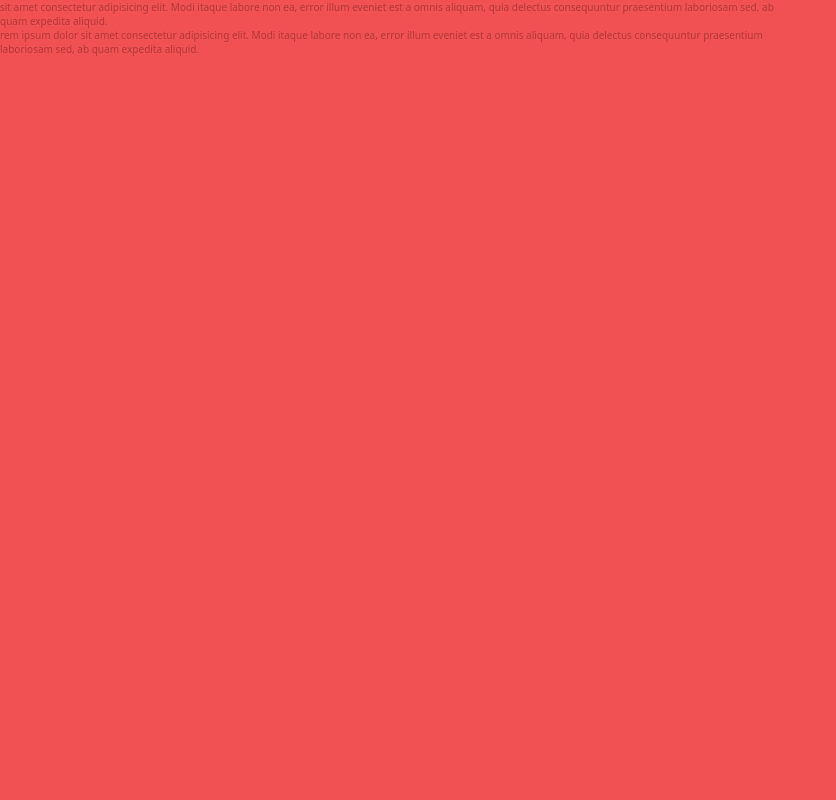
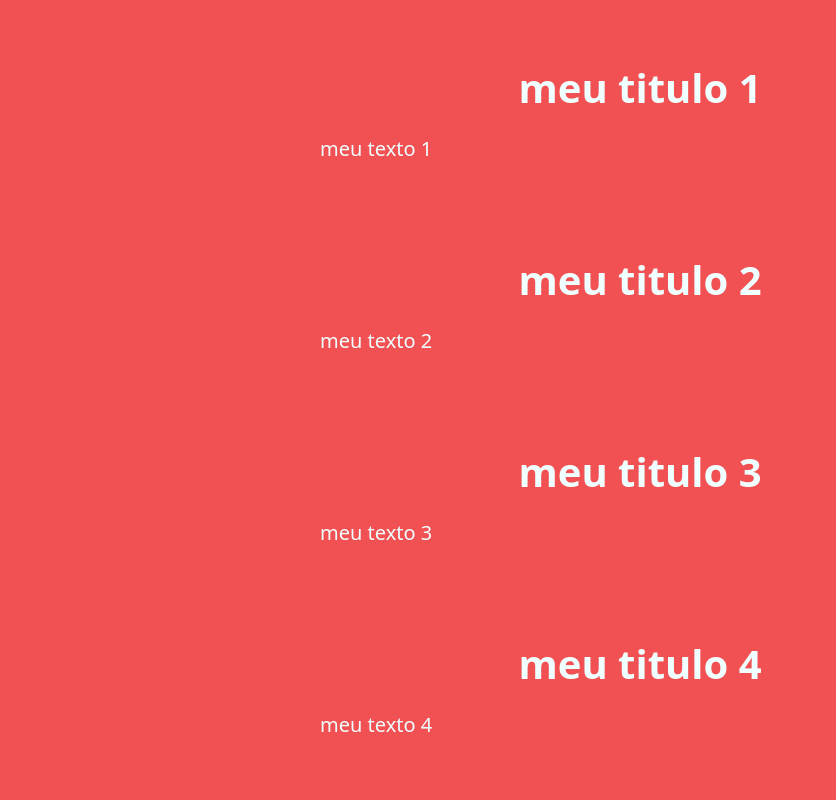
Before and after one commit to DinaldoLover911lucas/codespaces-react, a React (Vite) app: page / in a window 1280 px wide. Shown: the top 800 px of the page, without its empty margins (0-836 px from the left). Built offline with nearby package versions, Linux system fonts and the light colour scheme.

Commit message:
dia 23/05

```diff
--- a/src/App.jsx
+++ b/src/App.jsx
@@ -2,15 +2,23 @@
 import "./styles/global.css";
 import { MyText } from "./components/MyText";
 
+export default function App() {
 
-export default function App() {
+  const texts = [
+    {title: "meu titulo 1", text: "meu texto 1"},
+    {title: "meu titulo 2", text: "meu texto 2"},
+    {title: "meu titulo 3", text: "meu texto 3"},
+    {title: "meu titulo 4", text: "meu texto 4"},
+    {title: "meu titulo 5", text: "meu texto 5"},
+  ];
+
+
   return (
-    <><MyText>
-      <MyText><h1>My Text</h1>
-      <p> amet consectetur adipisicing elit. Modi itaque labore non ea, error illum eveniet est a omnis aliquam, quia delectus consequuntur praesentium laboriosam sed, ab quam expedita aliquid.
-      </p></MyText>
-    </MyText>
-
+    // React Fragment
+    <>
+    {texts.map((text, index) => (
+      <MyText key={index} title={text.title}>{text.text}</MyText>
+    ))}
     </>
   );
 }
--- a/src/components/MyText.jsx
+++ b/src/components/MyText.jsx
@@ -1,19 +1,14 @@
-import styles from './MyText.module.css';
 
+import styles from "./MyText.module.css";
 
-
-export function MyText({ text }) {
+export function MyText({ title, children, texts }) {
   return (
     <div className={styles.container}>
-      <div className={styles.text}>
-        <h1 className={styles.text}>{text}</h1>
-        <p className={styles.text}> sit amet consectetur adipisicing elit. Modi itaque labore non ea, error illum eveniet est a omnis aliquam, quia delectus consequuntur praesentium laboriosam sed, ab quam expedita aliquid.
-        </p>
-        <h1>{text}</h1>
-        <p>rem ipsum dolor sit amet consectetur adipisicing elit. Modi itaque labore non ea, error illum eveniet est a omnis aliquam, quia delectus consequuntur praesentium laboriosam sed, ab quam expedita aliquid.
-        </p>
+      <div className={styles.div}>
+        <h1 className={styles.title}>{title}</h1>
+        <p className={styles.text}>{children}</p>
+        <p className={styles.text}>{texts}</p>
       </div>
     </div>
-  )
-
+  );
 }
--- a/src/components/MyText.module.css
+++ b/src/components/MyText.module.css
@@ -1,28 +1,25 @@
 .container {
-  margin: 0auto;
-  max-width: 80rem;
-
+    margin: 0 auto;
+    max-width: 80rem;
 }
 
-
-
-.div{
-   background-color: var(--imperial-red-light);
-   color: var(--imperial-red);
-   box-shadow: 0 0 1rem var(--imperial-red-dark);
-   padding: 3rem;
-   margin: 3rem 5rem;
-   border-radius: 2rem;
-
+.div {
+    background-color: var(--primary-light);
+    color: var(--primary-contrast-dark);
+    box-shadow: 0 0 1rem var(--gray-900);
+    padding: 3rem;
+    margin: 3rem 5rem;
+    border-radius: 2rem;
 }
 
 .title {
-  font-size: 2rem;
-  font-weight: bold;
-  color: var(--imperial-red);
+    font-weight: bolder;
+    font-size: 4rem;
+    color: var(--primary-dark);
+    text-align: center;
+    margin-bottom: 2rem;
 }
 
 .text {
-  font-size: 1rem;
-  color: var(--imperial-red-dark);
+    font-size: 2rem;
 }
--- a/src/index.jsx
+++ b/src/index.jsx
@@ -1,7 +1,6 @@
 import React from 'react';
 import ReactDOM from 'react-dom/client';
 import App from './App';
-
 
 const root = ReactDOM.createRoot(document.getElementById('root'));
 root.render(
@@ -9,8 +8,3 @@
     <App />
   </React.StrictMode>
 );
-
-// If you want to start measuring performance in your app, pass a function
-// to log results (for example: reportWebVitals(console.log))
-// or send to an analytics endpoint. Learn more: https://bit.ly/CRA-vitals
-reportWebVitals();
```
